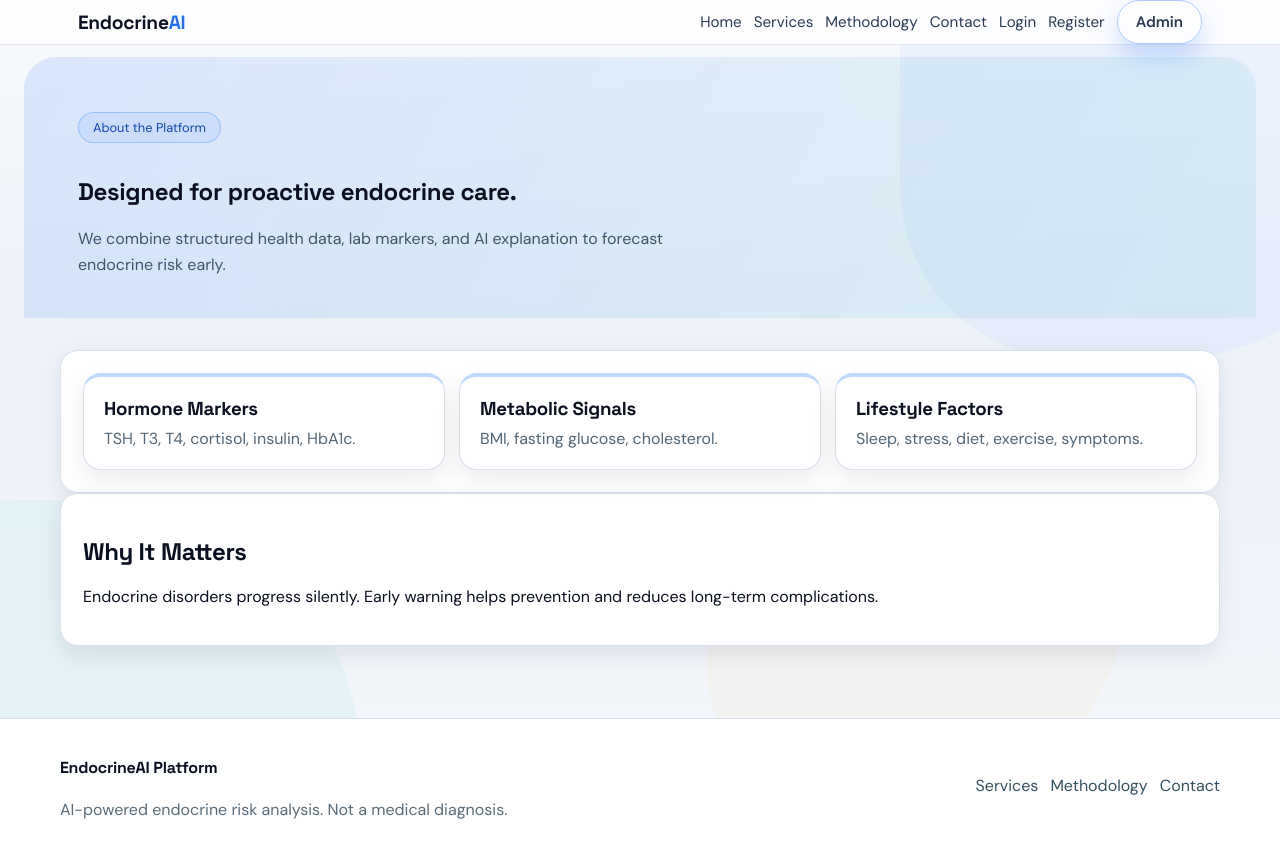
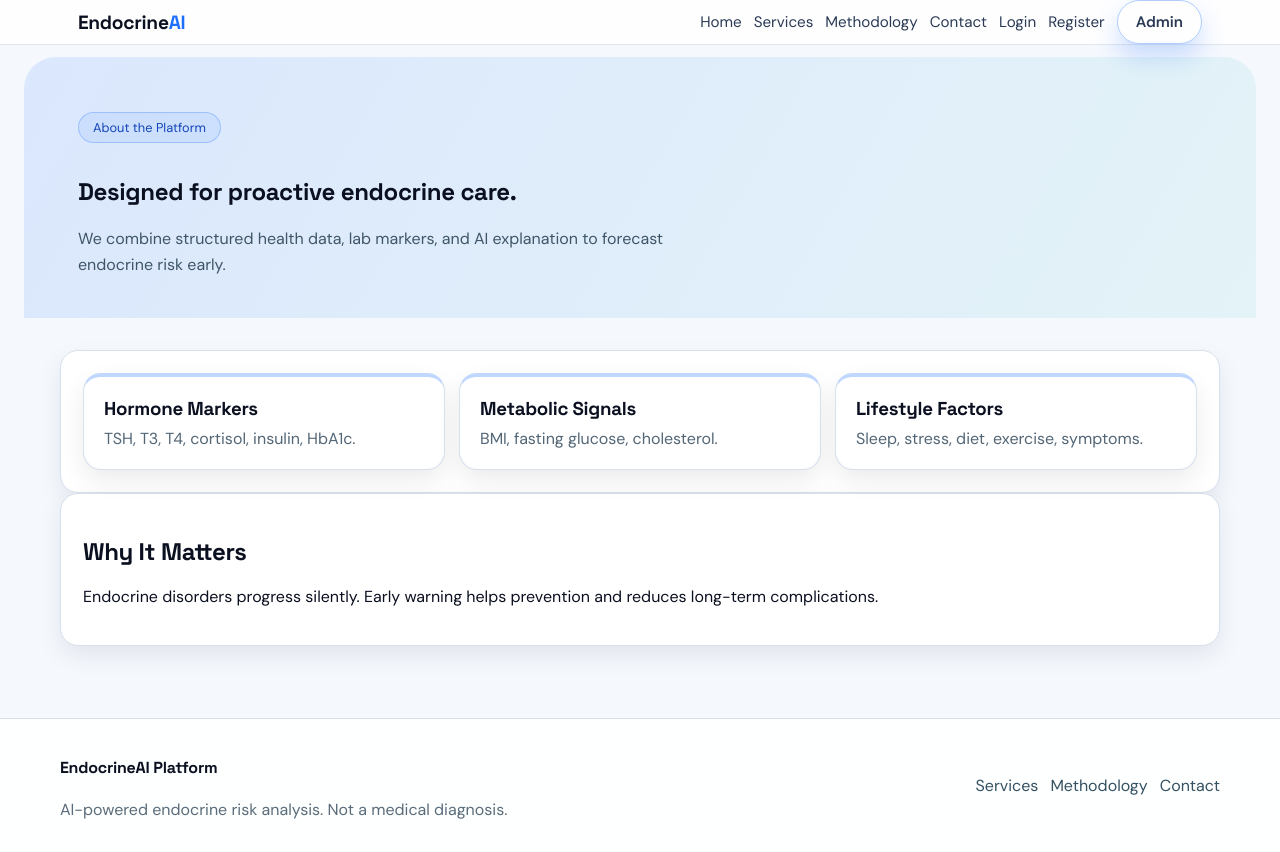
Before and after one commit to endocrineai-hub/endocrine-ai, a Flask app: page /about in a window 1280 px wide. Run offline with Flask 3, Linux system fonts and the light colour scheme.

Commit message:
Flatten site background

```diff
--- a/backend/static/css/styles.css
+++ b/backend/static/css/styles.css
@@ -20,7 +20,7 @@ body {
   margin: 0;
   font-family: "DM Sans", system-ui, sans-serif;
   color: var(--ink);
-  background: linear-gradient(180deg, #f7f9fc 0%, #edf2f9 40%, #f4f7fb 100%);
+  background: #f5f8fd;
 }
 
 h1, h2, h3, h4, .logo {
@@ -37,19 +37,8 @@ h1, h2, h3, h4, .logo {
 }
 
 .bg-mesh {
-  position: fixed;
-  inset: 0;
-  z-index: -1;
-  overflow: hidden;
+  display: none;
 }
-.bg-mesh .mesh {
-  position: absolute;
-  border-radius: 40% 60% 60% 40%;
-  opacity: 0.08;
-}
-.bg-mesh .mesh-a { background: #7aa8ff; width: 520px; height: 520px; top: -160px; right: -140px; }
-.bg-mesh .mesh-b { background: #53d6c3; width: 520px; height: 520px; bottom: -220px; left: -160px; }
-.bg-mesh .mesh-c { background: #ffd387; width: 420px; height: 420px; top: 48%; right: 12%; }
 
 .nav {
   position: sticky;
```
